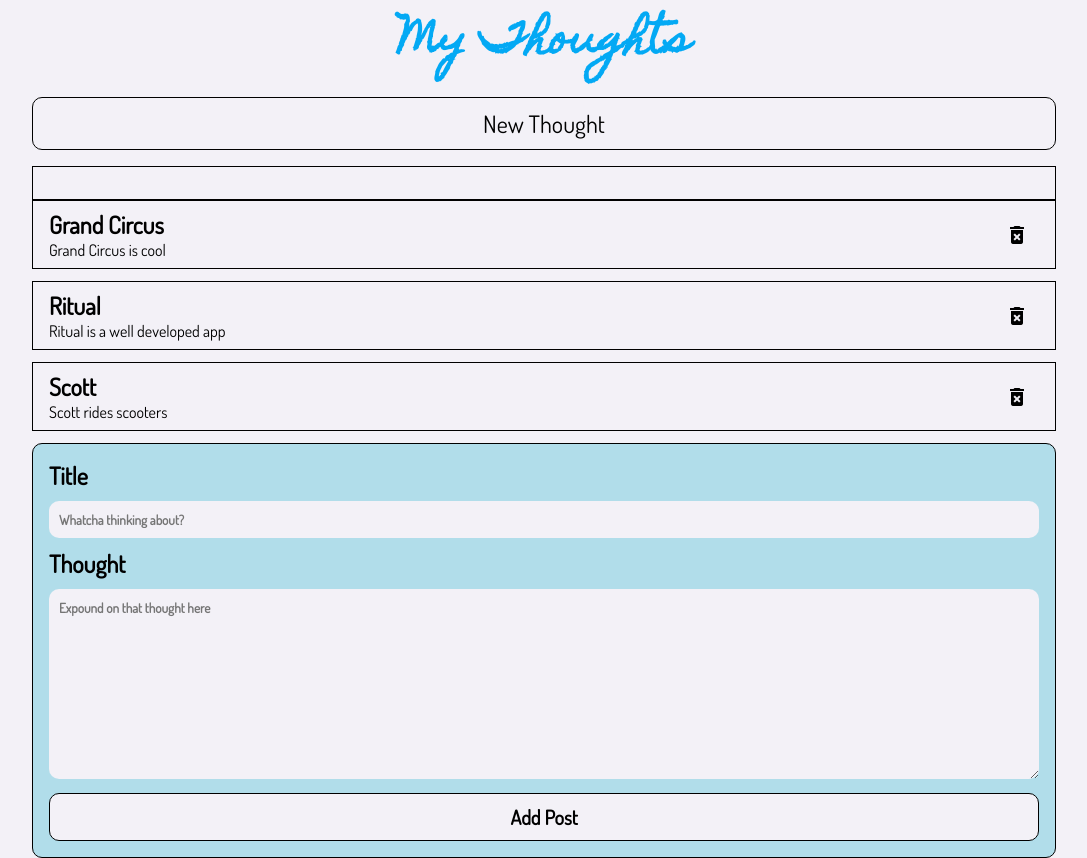
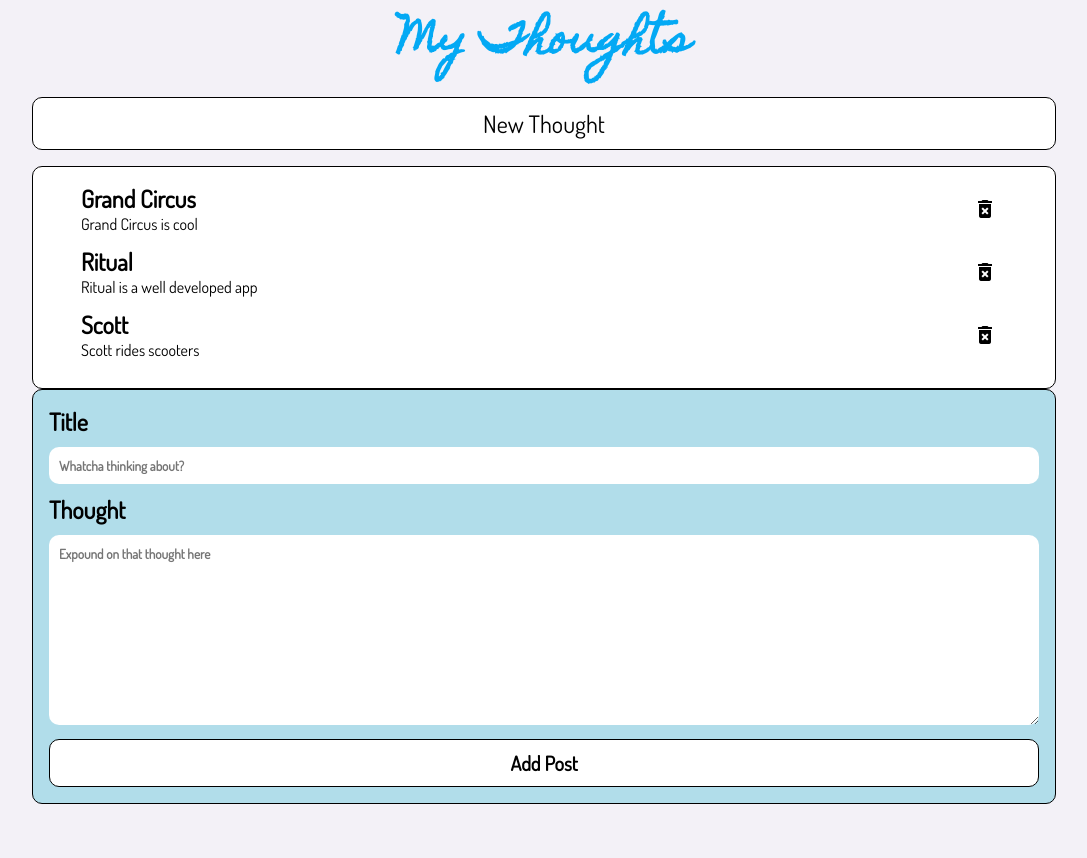
Before and after one commit to Ankur-1980/Angular-Social-Posts-Lab, an Angular app in the folder Social-Posts-Lab/: page / in a window 1280 px wide. Shown: the whole page, without its empty margins (96-1183 px from the left). After the commit the page ends 804 px from the top, so only its background shows below. Built offline with nearby package versions, Linux system fonts and the light colour scheme.

Commit message:
basic styling done

```diff
--- a/Social-Posts-Lab/src/app/components/post-form/post-form.component.css
+++ b/Social-Posts-Lab/src/app/components/post-form/post-form.component.css
@@ -13,7 +13,7 @@ textarea {
   font-family: "Dosis", sans-serif;
   font-weight: 600;
   margin-bottom: 10px;
-  background-color: #f3f1f7;
+  background-color: #fff;
 }
 
 .post-form .btn {
--- a/Social-Posts-Lab/src/app/components/post/post.component.css
+++ b/Social-Posts-Lab/src/app/components/post/post.component.css
@@ -1,10 +1,17 @@
 li {
   list-style: none;
   display: flex;
+  align-items: center;
+  padding: 0 1rem;
+  margin-bottom: 0.75rem;
+  background-color: #fff;
+}
+
+.posts {
+  padding: 1rem 2rem;
   border: 1px black solid;
-  align-items: center;
-  padding: 0.5rem 1rem;
-  margin-bottom: 0.75rem;
+  border-radius: 10px;
+  background-color: #fff;
 }
 
 .post-article {
--- a/Social-Posts-Lab/src/app/components/post/post.component.html
+++ b/Social-Posts-Lab/src/app/components/post/post.component.html
@@ -1,3 +1,4 @@
+<section class="posts">
   <li *ngFor="let object of post">
     <div class="post-article">
       <h3 class="post-title">{{ object.postTitle }}</h3>
@@ -6,6 +7,7 @@
 
     <i class="material-icons btn-small">delete_forever</i>
   </li>
+</section>
 
 <!-- <div class="votes">
   <i class="material-icons btn-small" (click)="upVote()">thumb_up</i>
--- a/Social-Posts-Lab/src/app/components/social-posts/social-posts.component.html
+++ b/Social-Posts-Lab/src/app/components/social-posts/social-posts.component.html
@@ -1,7 +1,4 @@
 <section class="container">
   <h1>My Thoughts</h1>
   <button class="btn" id="new-thought">New Thought</button>
-  <ul>
-    <li class="post"></li>
-  </ul>
 </section>
--- a/Social-Posts-Lab/src/styles.css
+++ b/Social-Posts-Lab/src/styles.css
@@ -25,7 +25,7 @@ body {
   width: 100%;
   padding: 10px 0;
   border-radius: 10px;
-  background-color: #f3f1f7;
+  background-color: #fff;
   font-family: "Dosis", sans-serif;
 }
 
```
Lines whose indentation alone changed are shown as unchanged.
